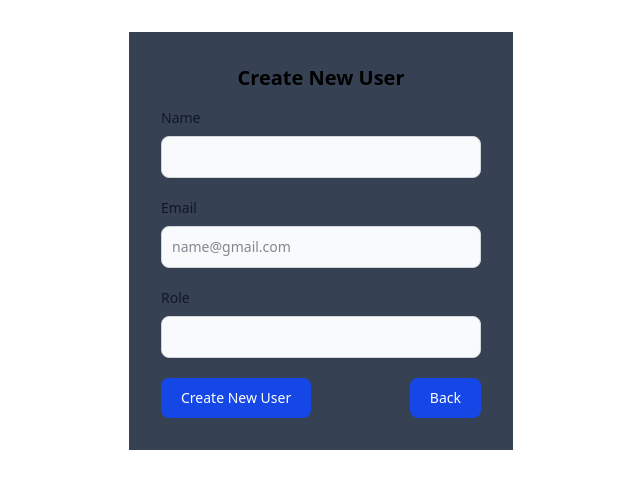
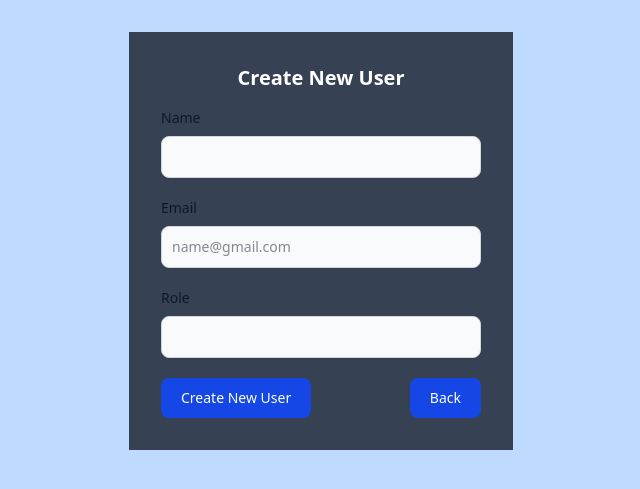
Before and after one commit to Meena-kumari88/my_django_project, a Django app: page /my_django_project/new_user/ in a window 1280 px wide. Shown: the top 489 px of the page, without its empty margins (319-959 px from the left). Run offline with Django 5.2, Linux system fonts and the light colour scheme.

Commit message:
Added some css

```diff
--- a/my_project/my_django_project/templates/my_django_project/base.html
+++ b/my_project/my_django_project/templates/my_django_project/base.html
@@ -7,7 +7,7 @@
     <title>{% block title %} My Django App {% endblock %}</title>
     <script src="https://cdn.jsdelivr.net/npm/@tailwindcss/browser@4"></script>
 </head>
-<body>
+<body class="bg-blue-200">
     <div id="content">
         {% block content %}
 
--- a/my_project/my_django_project/templates/my_django_project/user/new_user.html
+++ b/my_project/my_django_project/templates/my_django_project/user/new_user.html
@@ -4,7 +4,7 @@
 {% block content %}
 
 <form class="max-w-sm mx-auto bg-gray-700 p-8 m-8" method="POST">
-    <h1 class="text-xl text-center font-bold mb-4">Create New User</h1>
+    <h1 class="text-xl text-center text-white font-bold mb-4">Create New User</h1>
      {% csrf_token %}
     <div class="mb-5">
     <label class="block mb-2 text-sm font-medium text-gray-900 dark:text-white">Name</label>
```
Also changed, not shown: my_project/db.sqlite3.
